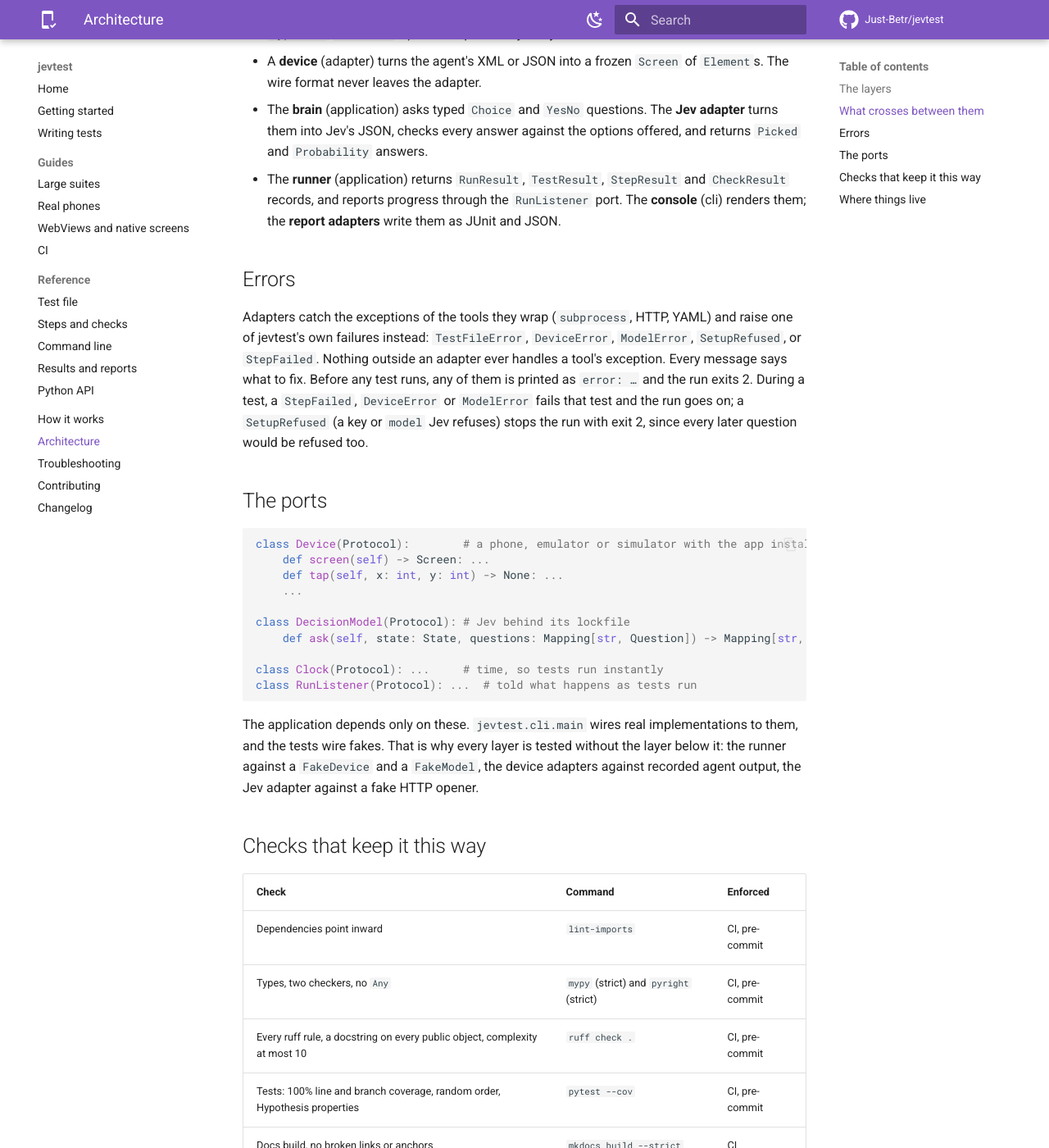
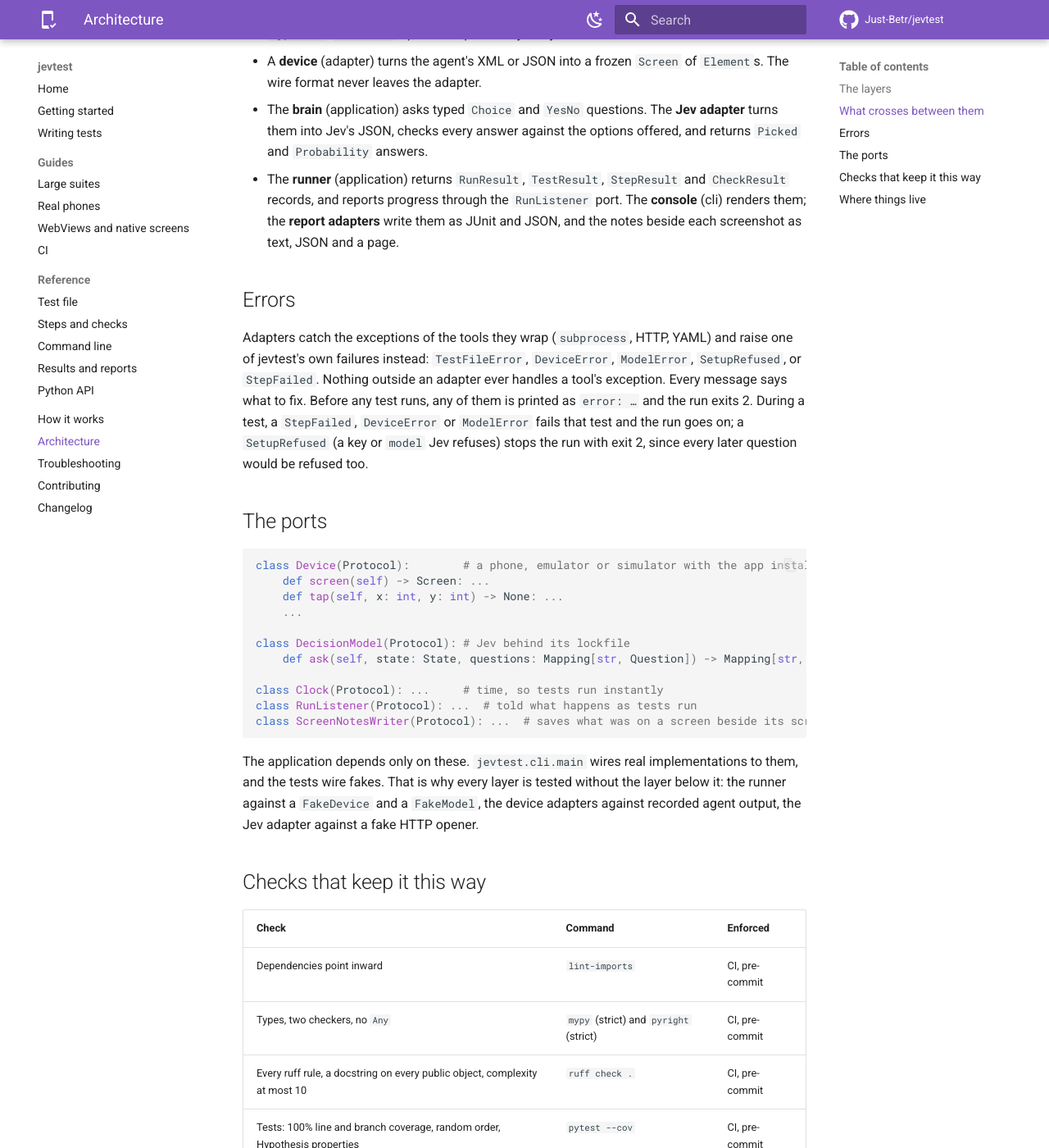
Before and after one commit to Just-Betr/jevtest, an MkDocs documentation site: the page built from docs/architecture.md, in a window 1280 px wide and 1400 px high, scrolled down 1248 px. Shown: the whole window at 82% size. Built offline with MkDocs 1.6.1 and Material for MkDocs 9.7.7, drawn with Linux system fonts in a browser that asks for light colours; comment, search, counter and statistics services are not loaded.

Commit message:
Architecture: the screen notes port and writer
Co-Authored-By: Claude Opus 5.5 <noreply@anthropic.com>

````diff
--- a/docs/architecture.md
+++ b/docs/architecture.md
@@ -28,7 +28,7 @@ Each layer hands the next one plain, immutable domain types:
 - The **loader** (adapter) turns YAML into a `Suite` of typed `Step`s: one class per action (`Touch`, `TypeText`, `ScrollTo`, …), so a step can only carry what its action needs.
 - A **device** (adapter) turns the agent's XML or JSON into a frozen `Screen` of `Element`s. The wire format never leaves the adapter.
 - The **brain** (application) asks typed `Choice` and `YesNo` questions. The **Jev adapter** turns them into Jev's JSON, checks every answer against the options offered, and returns `Picked` and `Probability` answers.
-- The **runner** (application) returns `RunResult`, `TestResult`, `StepResult` and `CheckResult` records, and reports progress through the `RunListener` port. The **console** (cli) renders them; the **report adapters** write them as JUnit and JSON.
+- The **runner** (application) returns `RunResult`, `TestResult`, `StepResult` and `CheckResult` records, and reports progress through the `RunListener` port. The **console** (cli) renders them; the **report adapters** write them as JUnit and JSON, and the notes beside each screenshot as text, JSON and a page.
 
 ## Errors
 
@@ -47,6 +47,7 @@ class DecisionModel(Protocol): # Jev behind its lockfile
 
 class Clock(Protocol): ...     # time, so tests run instantly
 class RunListener(Protocol): ...  # told what happens as tests run
+class ScreenNotesWriter(Protocol): ...  # saves what was on a screen beside its screenshot
 ```
 
 The application depends only on these. `jevtest.cli.main` wires real implementations to them, and the tests wire fakes. That is why every layer is tested without the layer below it: the runner against a `FakeDevice` and a `FakeModel`, the device adapters against recorded agent output, the Jev adapter against a fake HTTP opener.
````
